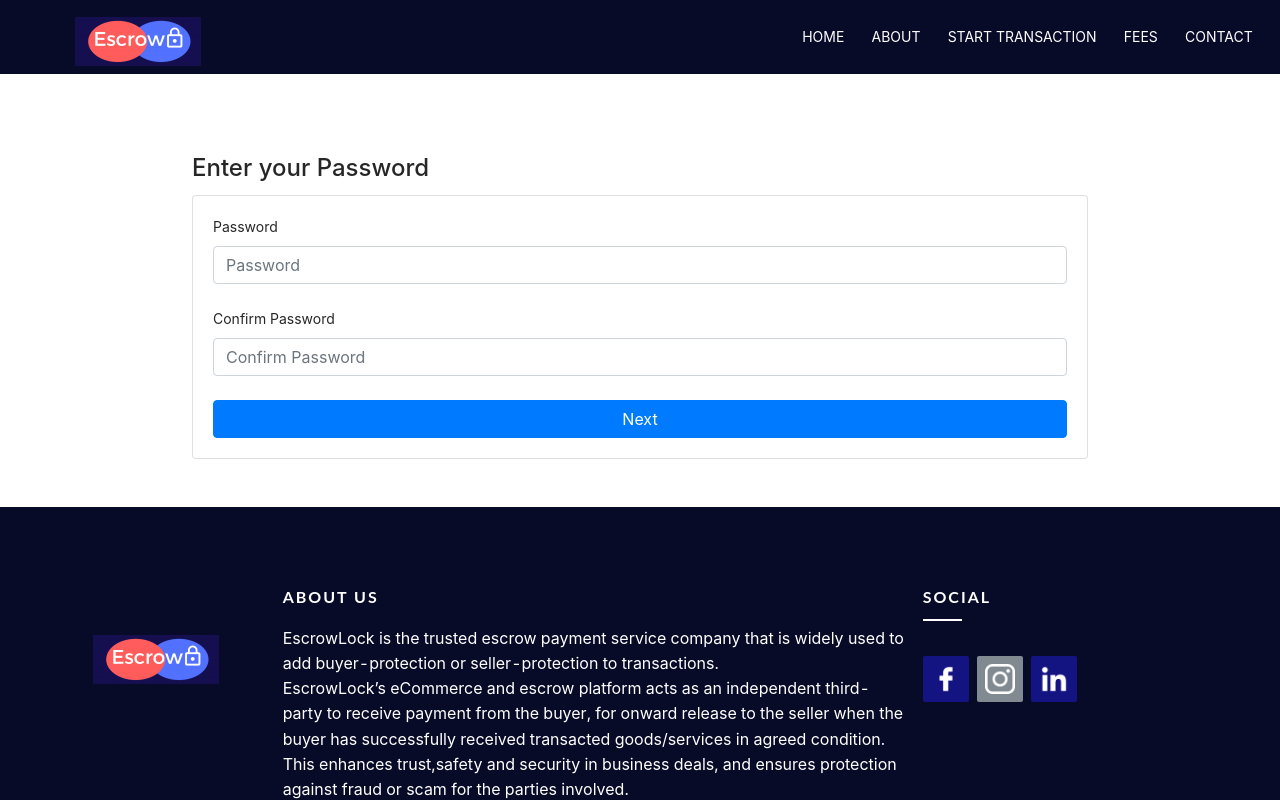
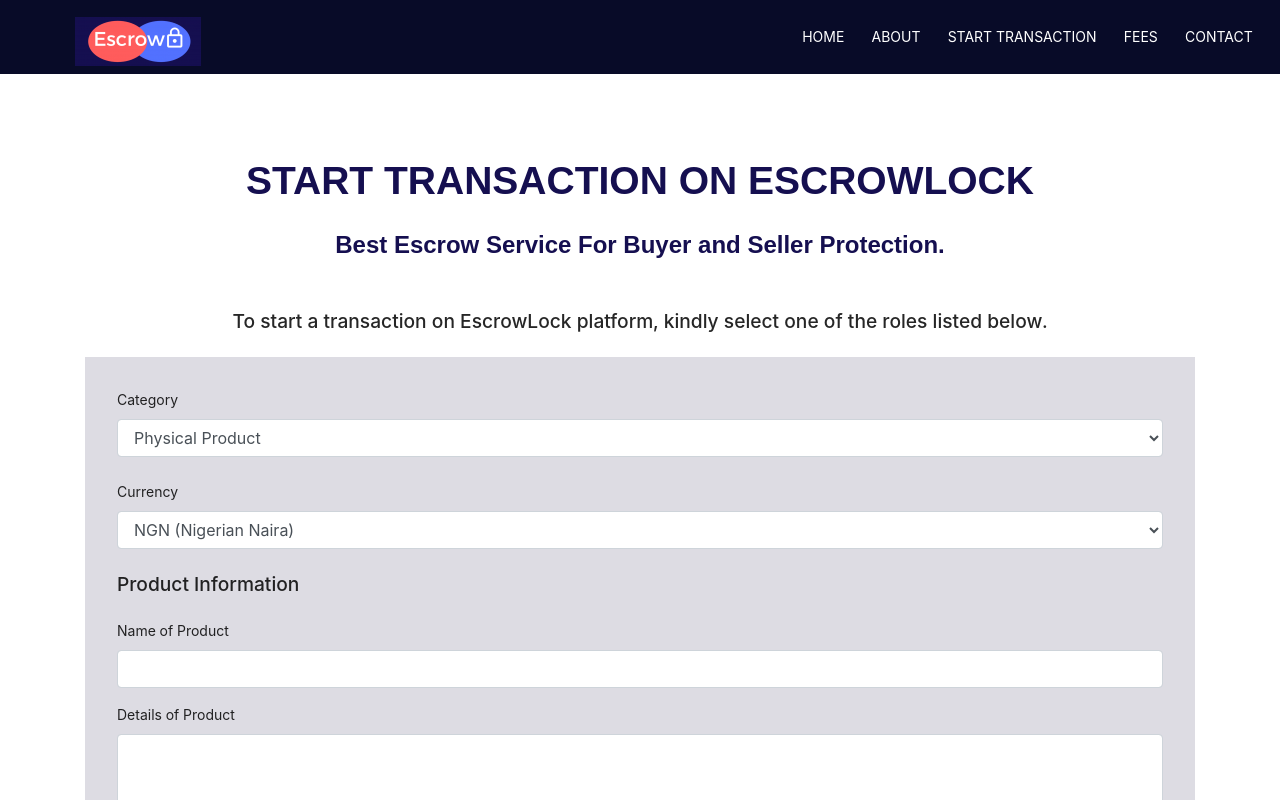
Before and after one commit to chuksdsilent/react-boiler-plate, a React (Create React App) app: page / in a window 1280 px wide. Shown: the top 800 px of the page. Built offline with nearby package versions, Linux system fonts and the light colour scheme.

Commit message:
add routes

```diff
--- a/src/App.js
+++ b/src/App.js
@@ -2,14 +2,14 @@
 import Transaction from "./noautharea/pages/Transaction";
 import Footer from "./noautharea/components/Footer";
 import UserInformation from "./noautharea/pages/UserInformation";
+import { Routes, Route } from "react-router-dom";
 function App() {
   return (
     <div className="App">
-      <UserInformation />
-      {/* <Address /> */}
-      {/* <BankAccount /> */}
-      {/* <Password /> */}
-      {/* <Transaction /> */}
+      {/* <UserInformation /> */}
+      <Routes>
+        <Route path="/" element={<Transaction />} />
+      </Routes>
     </div>
   );
 }
--- a/src/index.js
+++ b/src/index.js
@@ -12,12 +12,15 @@
 import { toast } from "react-toastify";
 import "react-toastify/dist/ReactToastify.css";
 import "antd/dist/antd.css";
+import { BrowserRouter } from "react-router-dom";
 const store = createStore(rootReducer, composeWithDevTools);
 ReactDOM.render(
   <Provider store={store}>
-    <Theme>
-      <App />
-    </Theme>
+    <BrowserRouter>
+      <Theme>
+        <App />
+      </Theme>
+    </BrowserRouter>
   </Provider>,
 
   document.getElementById("root")
--- a/src/noautharea/pages/Transaction.jsx
+++ b/src/noautharea/pages/Transaction.jsx
@@ -39,6 +39,7 @@
   const [currency, setCurrency] = useState(0);
   const [isEmailAvailable, setIsEmailAvailable] = useState(true);
   const [isSellerEmailAvailable, setIsSellerEmailAvailable] = useState(true);
+
 
   const [milestones, setMilestones] = useState([
     { title: "", description: "" },
@@ -126,6 +127,9 @@
     }
   };
 
+  const handleSubmit = () => {
+    console.log("form summited....");
+  }
   console.log(currency + "------>" + showCurrency());
   return (
     <TransactionStyle>
```
